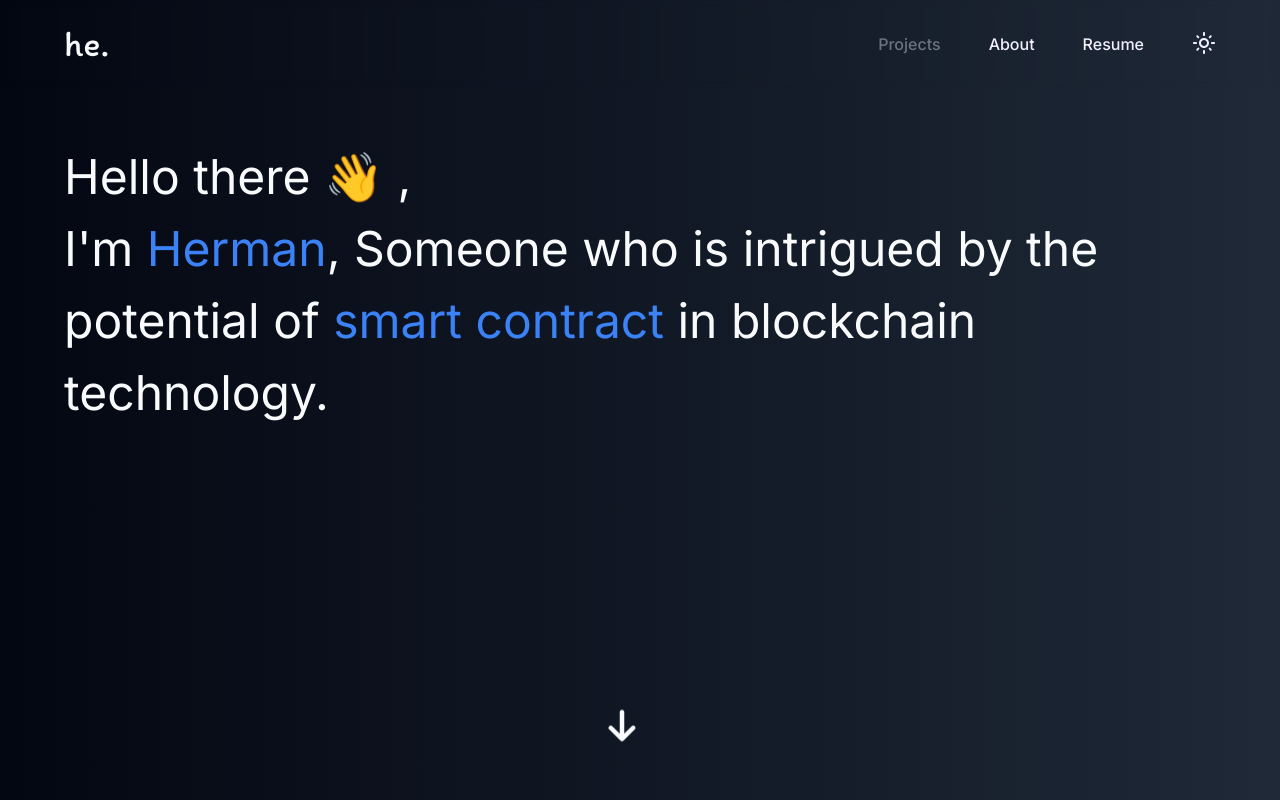
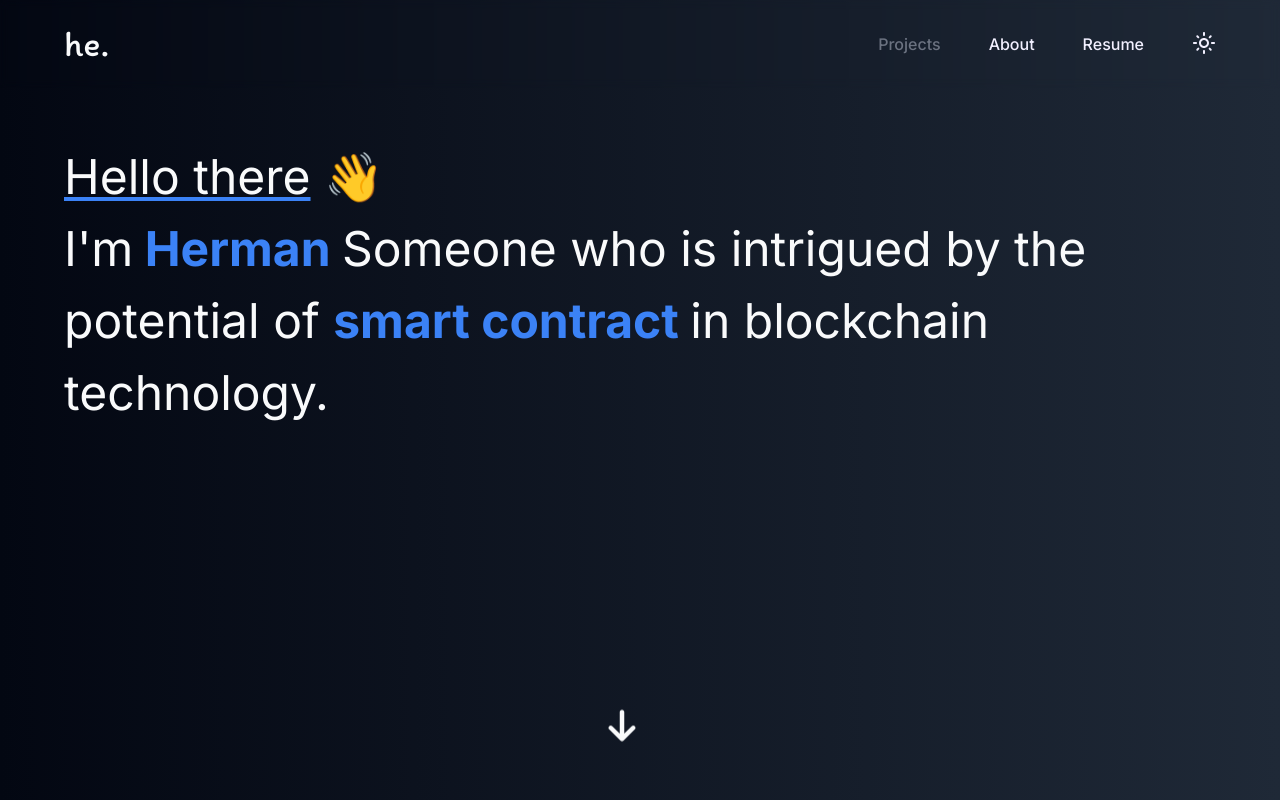
Before and after one commit to hrmneffdii/portfolio-website, a Next.js app: page / in a window 1280 px wide. Shown: the top 800 px of the page. Built offline with nearby package versions, Linux system fonts and the light colour scheme.

Commit message:
improve hero section

```diff
--- a/src/app/layout.tsx
+++ b/src/app/layout.tsx
@@ -30,7 +30,6 @@ export default function RootLayout({
         <ThemeProvider attribute="class" defaultTheme="dark" enableSystem>
           <Navbar />
           <main className={`${poppins.className} pt-[85px]`}>{children}</main>
-          <Footer />
         </ThemeProvider>
       </body>
     </html>
--- a/src/app/page.tsx
+++ b/src/app/page.tsx
@@ -17,13 +17,17 @@ export default function Home() {
       <div
         className={`px-6 sm:px-16 min-h-screen text-4xl leading-normal pt-8 sm:text-[40px] sm:pt-12 md:text-5xl md:leading-normal md:pt-14  ${inter.className} `}
       >
-        <span className="">Hello there 👋</span> ,<br></br>
+        <span className="underline decoration-blue-500">Hello there</span> 👋{" "}
+        <br />
         <span>
           {`I'm`}
-          <span className="text-blue-600 dark:text-blue-500"> Herman</span>
+          <span className="text-blue-600 dark:text-blue-500 font-bold">
+            {" "}
+            Herman{" "}
+          </span>
         </span>
-        , Someone who is intrigued by the potential of{" "}
-        <span className="text-blue-600 dark:text-blue-500">
+        Someone who is intrigued by the potential of{" "}
+        <span className="text-blue-600 dark:text-blue-500 font-bold">
           smart contract{" "}
         </span>
         in blockchain technology.
```
